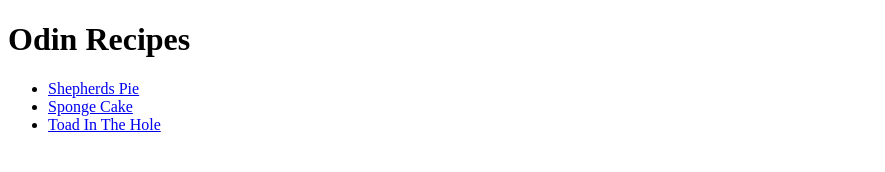
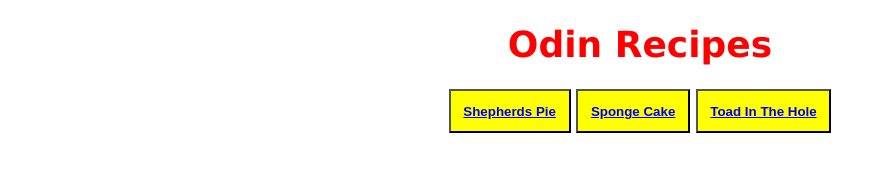
Before and after one commit to T86T/odin-recipes, a plain HTML site: page index.html in a window 1280 px wide. Shown: the whole page, without its empty margins (0-885 px from the left). Drawn offline with Linux system fonts and the light colour scheme.

Commit message:
remove list and add button from index.html, create style.css

```diff
--- a/index.html
+++ b/index.html
@@ -4,16 +4,16 @@
 <head>
     <meta charset="UTF-8">
     <title>Odin Recipes</title>
+    <link rel="stylesheet" href="style.css">
 </head>
 
 <body>
     <h1>Odin Recipes</h1>
 
-    <ul>
-        <li><a href="./recipes/shepherds-pie.html">Shepherds Pie</a></li>
-        <li><a href="./recipes/sponge-cake.html">Sponge Cake</a></li>
-        <li><a href="./recipes/toad-in-the-hole.html">Toad In The Hole</a></li>
-    </ul>
+    <p><button class="links"><a href="./recipes/shepherds-pie.html">Shepherds Pie</a></button>
+    <button class="links"><a href="./recipes/sponge-cake.html">Sponge Cake</a></button>
+    <button class="links"><a href="./recipes/toad-in-the-hole.html">Toad In The Hole</a></button></p>
+
 </body>
 
 </html>
--- /dev/null
+++ b/style.css
@@ -0,0 +1,20 @@
+body{
+    font-family: Verdana, "Geneva", Tahoma, sans-serif;
+    font-size: large;
+}
+
+h1 {
+    color: red;
+    text-align: center;
+}
+
+p {
+    text-align: center;
+}
+
+button {
+    background-color: yellow;
+    font-weight: bold;
+    padding: 1%;
+    border: 20%;
+}
```
